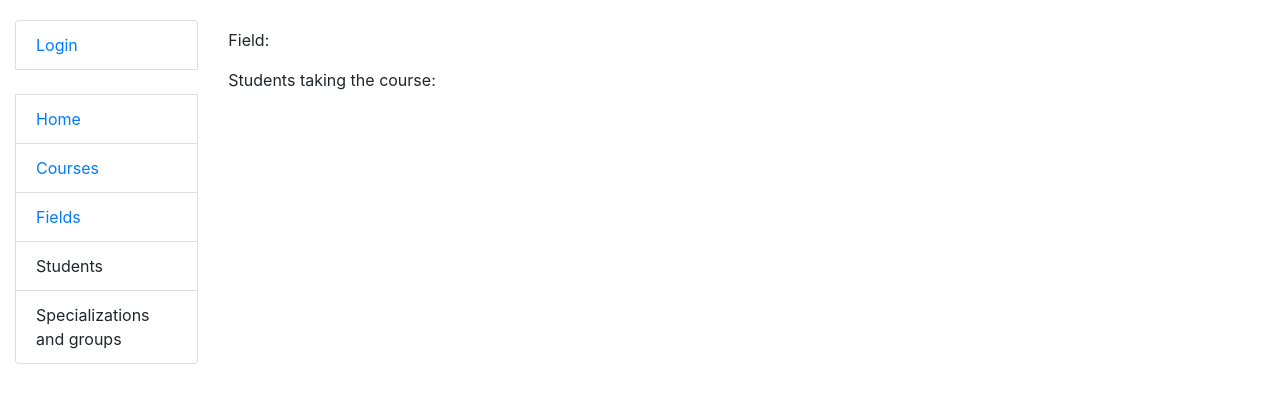
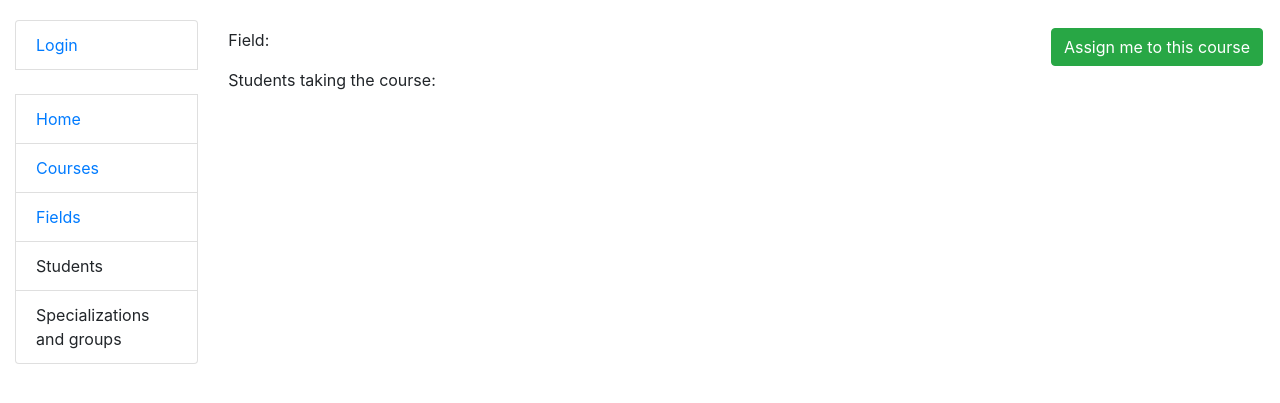
Before and after one commit to KatyaVasylieva/university, a Django app: template templates/optional_courses/course_detail.html in a window 1280 px wide. Shown: the top 403 px of the page. Run offline with Django 3.2, Linux system fonts and the light colour scheme; the template is opened without the code that fills it, so the values that code supplies are empty.

Commit message:
Add links to user's assignment/removal from the course to course_detail template

```diff
--- a/templates/optional_courses/course_detail.html
+++ b/templates/optional_courses/course_detail.html
@@ -5,6 +5,16 @@
   <h1>
     {{ course.title }}
   </h1>
+
+  {% if course in user.courses.all %}
+    <a href="{% url 'optional-courses:toggle-course-assignment' pk=course.id %}" class="btn btn-danger link-to-page">
+      Remove me from this course
+    </a>
+  {% else %}
+    <a href="{% url 'optional-courses:toggle-course-assignment' pk=course.id %}" class="btn btn-success link-to-page">
+      Assign me to this course
+    </a>
+  {% endif %}
 
   <p>
     Field{{ course.field.all|pluralize }}: {{ field }} {% for field in course.field.all %}{{ field }}{% if not forloop.last %}, {% endif %}{% endfor %}
```
